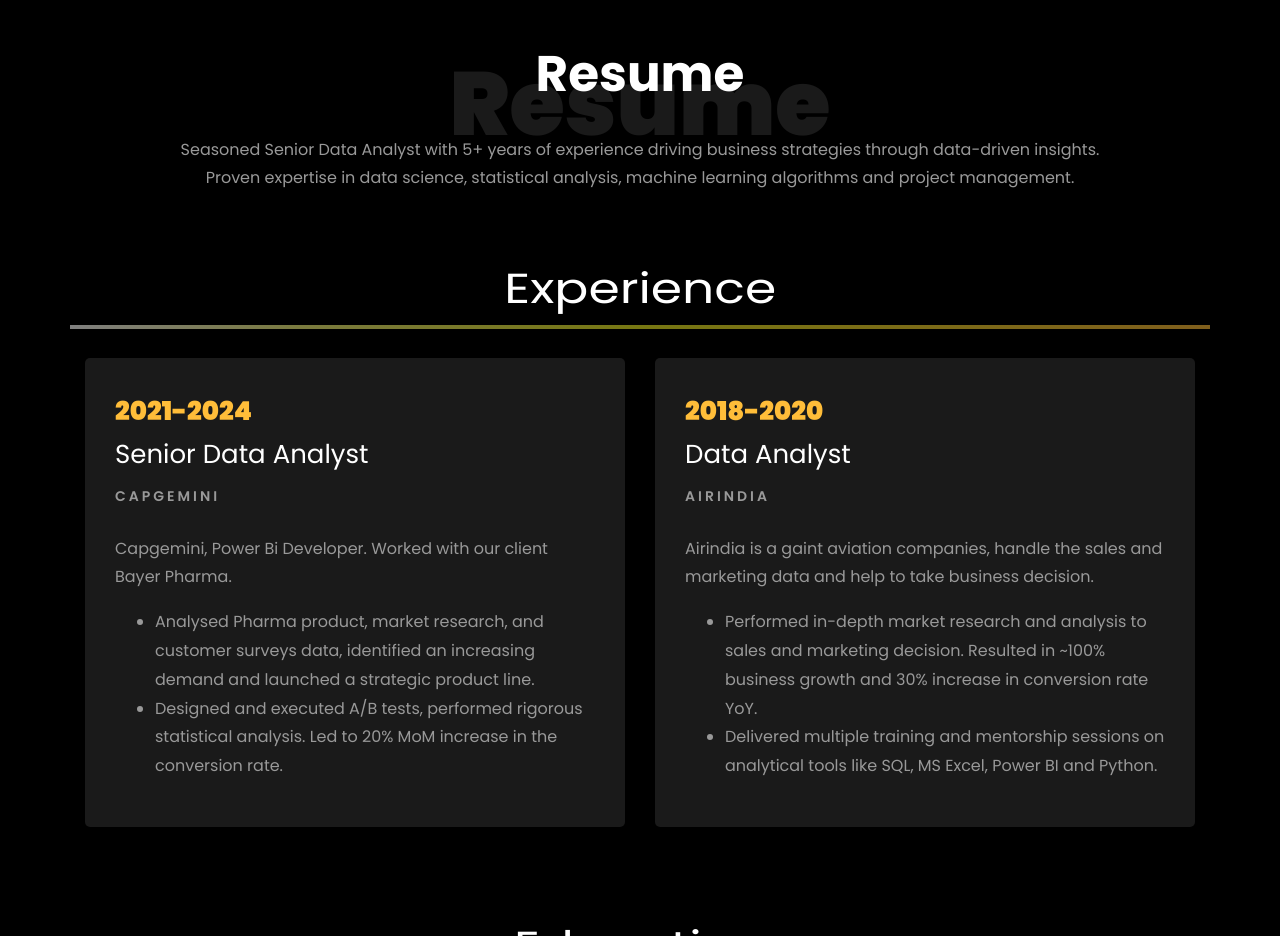
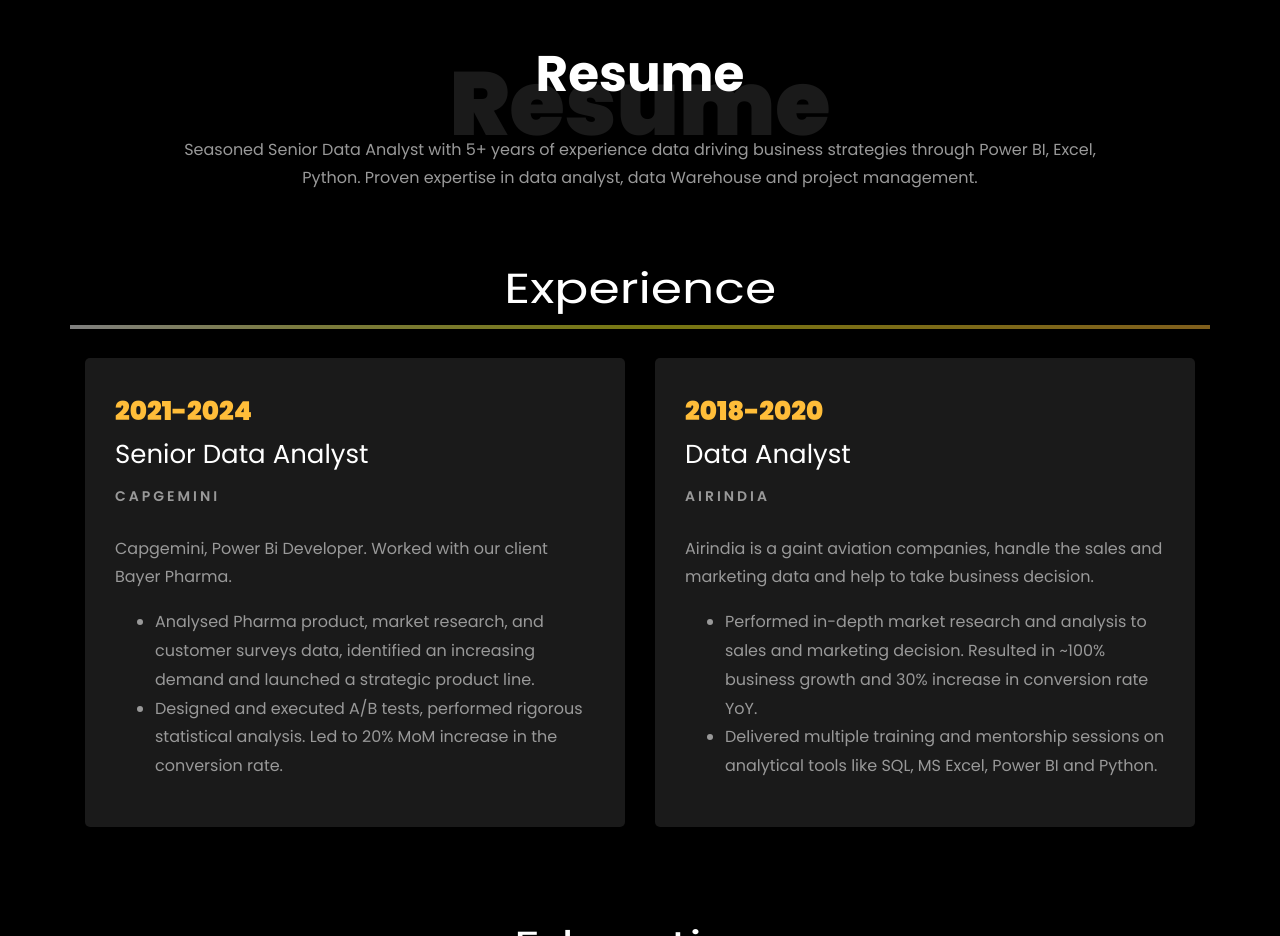
Before and after one commit to ProjectWork-create/priyaranjan.github.io, a plain HTML site: page index.html in a window 1280 px wide. Shown: the part 1700-2636 px from the top of the page. Drawn offline with Linux system fonts and the light colour scheme; files whose address does not match are found by name.

Commit message:
Update index.html

```diff
--- a/index.html
+++ b/index.html
@@ -311,7 +311,7 @@
           <div class="col-md-10 heading-section text-center ftco-animate">
           	<h1 class="big big-2">Resume</h1>
             <h2 class="mb-4">Resume</h2>
-            <p>Seasoned Senior Data Analyst with 5+ years of experience driving business strategies through data-driven insights. Proven expertise in data science, statistical analysis, machine learning algorithms and project management.</p>
+            <p>Seasoned Senior Data Analyst with 5+ years of experience data driving business strategies through Power BI, Excel, Python. Proven expertise in data analyst, data  Warehouse and project management.</p>
           </div>
         </div>
 
```
